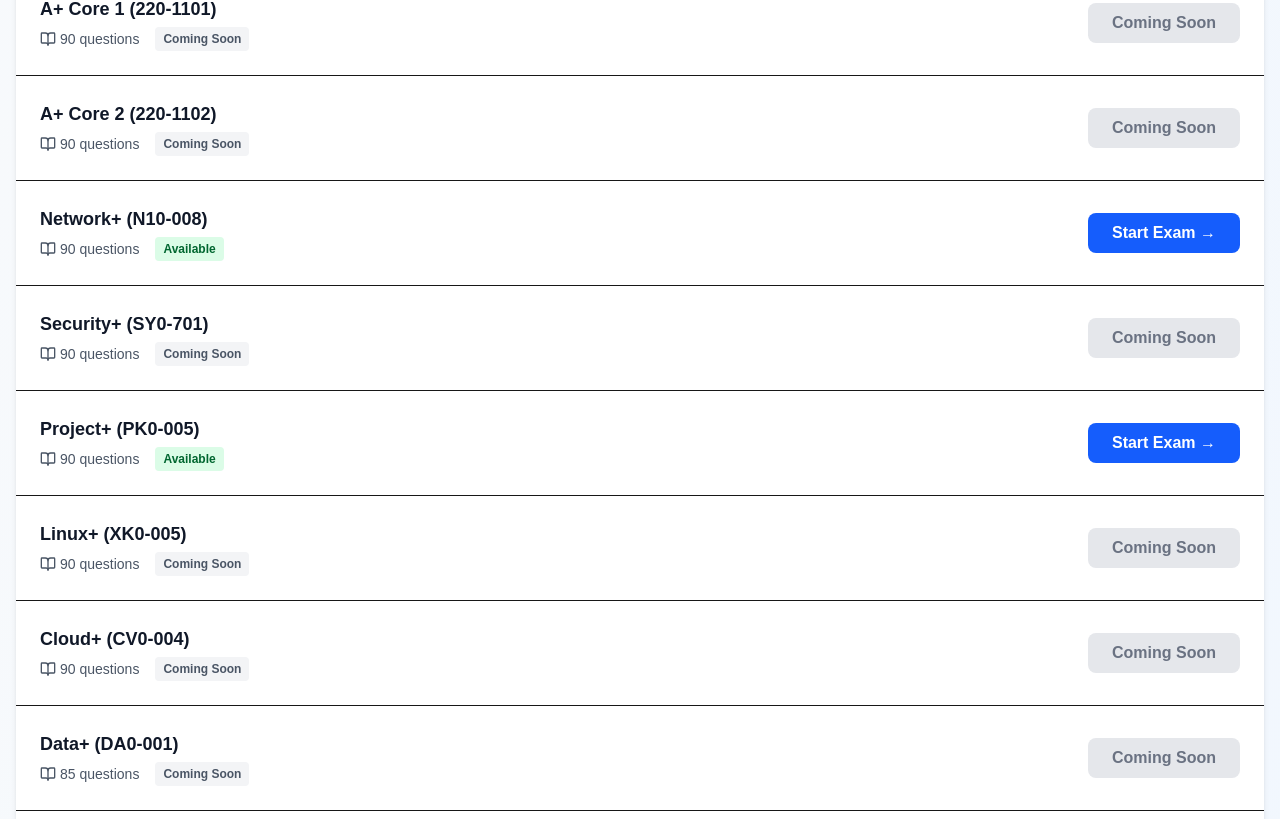
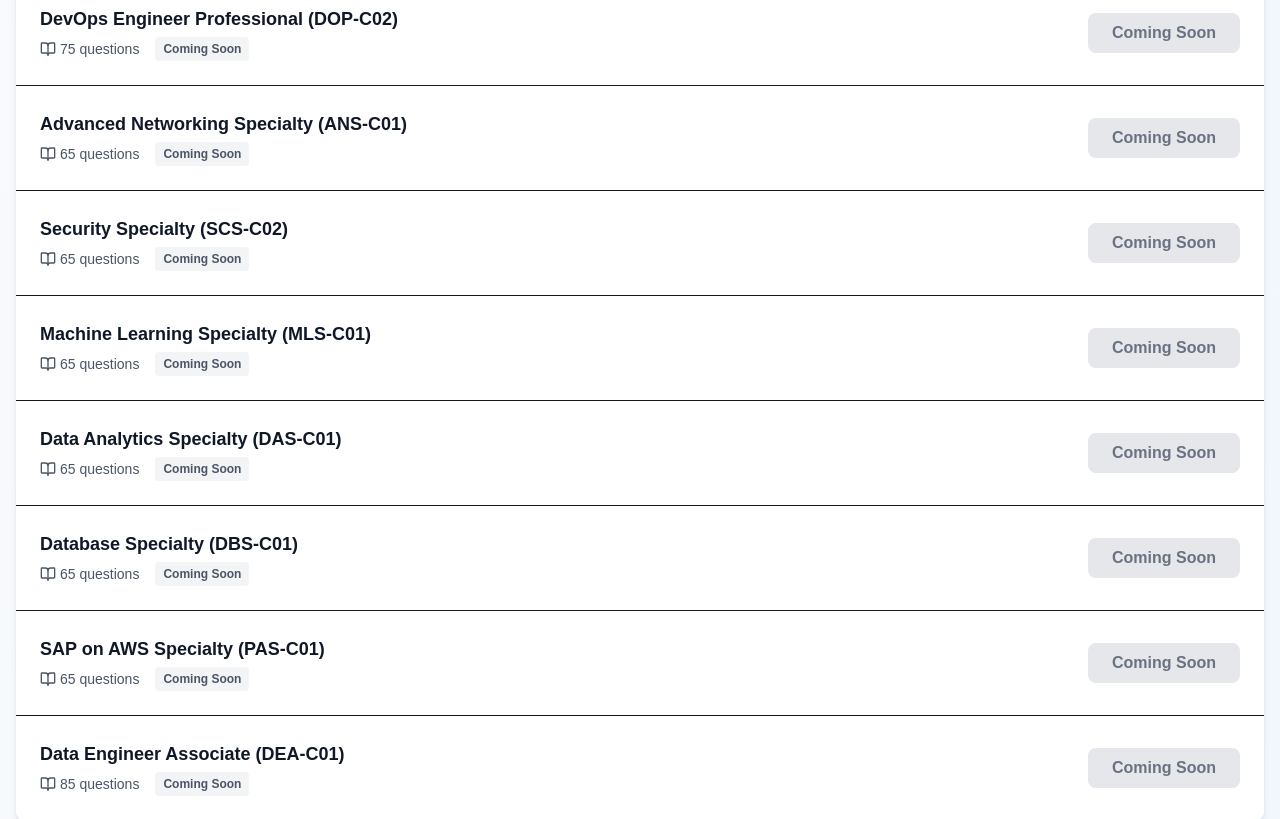
Before and after one commit to krikgracias/exam-prep, a Next.js app: page / in a window 1280 px wide. Shown: the part 981-1800 px from the top of the page. Built offline with nearby package versions, Linux system fonts and the light colour scheme.

Commit message:
Expand AWS certifications to all 13 paths and update available exam statuses

```diff
--- a/app/page.js
+++ b/app/page.js
@@ -10,10 +10,26 @@ const examCategories = [
     icon: Cloud,
     color: 'bg-orange-500',
     exams: [
-      { name: 'Cloud Practitioner', path: '/aws/cloud-practitioner', status: 'Available', questions: 65 },
-      { name: 'Solutions Architect Associate', path: '/aws/solutions-architect-associate', status: 'Coming Soon', questions: 65 },
-      { name: 'Developer Associate', path: '/aws/developer-associate', status: 'Coming Soon', questions: 65 },
-      { name: 'SysOps Administrator Associate', path: '/aws/sysops-administrator', status: 'Coming Soon', questions: 65 }
+      // Foundational
+      { name: 'Cloud Practitioner (CLF-C02)', path: '/aws/cloud-practitioner', status: 'Available', questions: 65 },
+
+      // Associate Level
+      { name: 'Solutions Architect Associate (SAA-C03)', path: '/aws/solutions-architect-associate', status: 'Coming Soon', questions: 65 },
+      { name: 'Developer Associate (DVA-C02)', path: '/aws/developer-associate', status: 'Coming Soon', questions: 65 },
+      { name: 'SysOps Administrator Associate (SOA-C02)', path: '/aws/sysops-administrator', status: 'Coming Soon', questions: 65 },
+
+      // Professional Level
+      { name: 'Solutions Architect Professional (SAP-C02)', path: '/aws/solutions-architect-professional', status: 'Coming Soon', questions: 75 },
+      { name: 'DevOps Engineer Professional (DOP-C02)', path: '/aws/devops-engineer-professional', status: 'Coming Soon', questions: 75 },
+
+      // Specialty Certifications
+      { name: 'Advanced Networking Specialty (ANS-C01)', path: '/aws/advanced-networking-specialty', status: 'Coming Soon', questions: 65 },
+      { name: 'Security Specialty (SCS-C02)', path: '/aws/security-specialty', status: 'Coming Soon', questions: 65 },
+      { name: 'Machine Learning Specialty (MLS-C01)', path: '/aws/machine-learning-specialty', status: 'Coming Soon', questions: 65 },
+      { name: 'Data Analytics Specialty (DAS-C01)', path: '/aws/data-analytics-specialty', status: 'Coming Soon', questions: 65 },
+      { name: 'Database Specialty (DBS-C01)', path: '/aws/database-specialty', status: 'Coming Soon', questions: 65 },
+      { name: 'SAP on AWS Specialty (PAS-C01)', path: '/aws/sap-on-aws-specialty', status: 'Coming Soon', questions: 65 },
+      { name: 'Data Engineer Associate (DEA-C01)', path: '/aws/data-engineer-associate', status: 'Coming Soon', questions: 85 }
     ]
   },
   {
@@ -26,9 +42,9 @@ const examCategories = [
       { name: 'Network+ (N10-008)', path: '/comptia/network-plus', status: 'Available', questions: 90 },
       { name: 'Security+ (SY0-701)', path: '/comptia/security-plus', status: 'Coming Soon', questions: 90 },
       { name: 'Project+ (PK0-005)', path: '/comptia/project-plus', status: 'Available', questions: 90 },
-      { name: 'Linux+ (XK0-005)', path: '/comptia/linux-plus', status: 'Coming Soon', questions: 90 },
+      { name: 'Linux+ (XK0-005)', path: '/comptia/linux-plus', status: 'Available', questions: 90 },
+      { name: 'Data+ (DA0-001)', path: '/comptia/data-plus', status: 'Available', questions: 90 },
       { name: 'Cloud+ (CV0-004)', path: '/comptia/cloud-plus', status: 'Coming Soon', questions: 90 },
-      { name: 'Data+ (DA0-001)', path: '/comptia/cysa-plus', status: 'Coming Soon', questions: 85 },
       { name: 'CySA+ (CS0-003)', path: '/comptia/cysa-plus', status: 'Coming Soon', questions: 85 }
     ]
   },
@@ -73,8 +89,8 @@ const examCategories = [
     exams: [
       { name: 'RHCSA (Red Hat Certified System Administrator)', path: '/linux/rhcsa', status: 'Coming Soon', questions: 80 },
       { name: 'LFCS (Linux Foundation Certified SysAdmin)', path: '/linux/lfcs', status: 'Coming Soon', questions: 60 },
-      { name: 'Kubernetes CKA', path: '/devops/cka', status: 'Available', questions: 15 },
-      { name: 'Kubernetes CKAD', path: '/devops/ckad', status: 'Available', questions: 15 },
+      { name: 'Kubernetes CKA', path: '/devops/cka', status: 'Available', questions: 20 },
+      { name: 'Kubernetes CKAD', path: '/devops/ckad', status: 'Available', questions: 20 },
       { name: 'Terraform Associate', path: '/devops/terraform-associate', status: 'Available', questions: 57 },
       { name: 'Docker Certified Associate', path: '/devops/docker-dca', status: 'Coming Soon', questions: 55 }
     ]
@@ -87,7 +103,7 @@ const examCategories = [
       { name: 'CISSP', path: '/security/cissp', status: 'Coming Soon', questions: 125 },
       { name: 'CEH (Certified Ethical Hacker)', path: '/security/ceh', status: 'Coming Soon', questions: 125 },
       { name: 'CISM', path: '/security/cism', status: 'Coming Soon', questions: 150 },
-      //{ name: 'Security+ (SY0-701)', path: '/comptia/security-plus', status: 'Coming Soon', questions: 90 }
+      { name: 'Security+ (SY0-701)', path: '/comptia/security-plus', status: 'Coming Soon', questions: 90 }
     ]
   }
 ];
```
